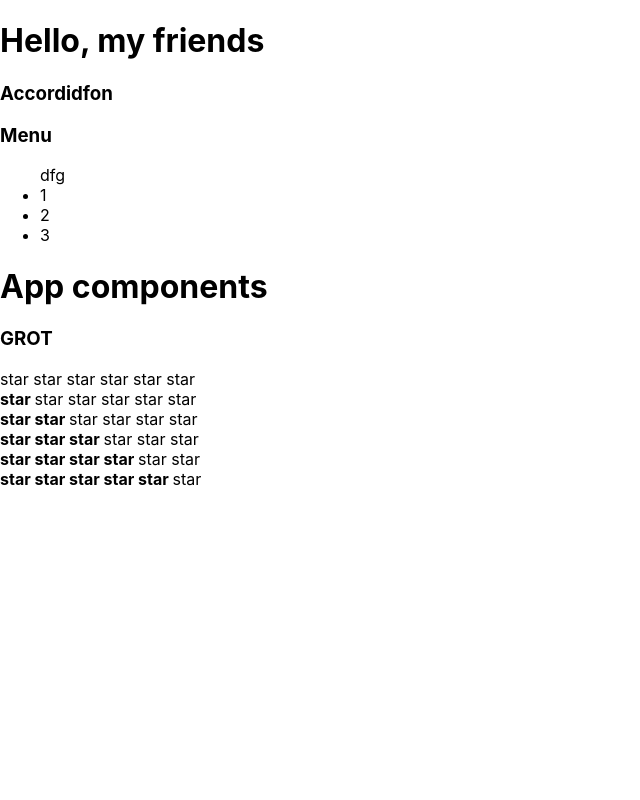
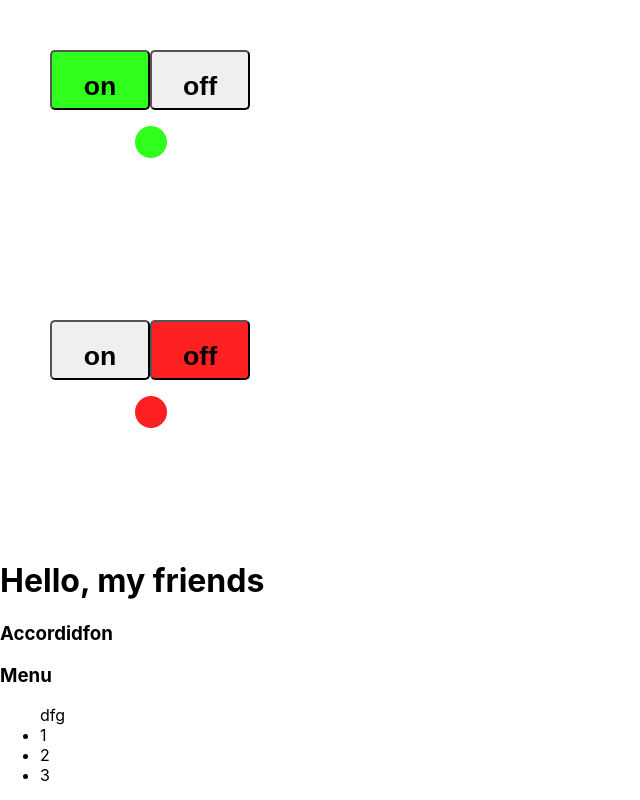
Before and after one commit to Maks-KaNDeR1/React-Kabzda, a React (Create React App) app: page / in a window 1280 px wide. Shown: the top 800 px of the page, without its empty margins (0-640 px from the left). Built offline with nearby package versions, Linux system fonts and the light colour scheme.

Commit message:
OnOff switch

```diff
--- a/src/App.tsx
+++ b/src/App.tsx
@@ -1,12 +1,15 @@
 import React from 'react';
 import logo from './logo.svg';
 import './App.css';
-import Rating from "./Rating";
-import Accordion from "./Accordion";
+import Rating from "./components/Rating/Rating";
+import Accordion from "./components/Accordion/Accordion";
+import OnOff from './components/OnOff/OnOff';
 
 function App() {
     return (
         <div>
+            <OnOff switch={true}/>
+            <OnOff switch={false}/>
             <PageTitle title={"Hello, my friends"}/>
             <Accordion titleValue={"Accordidfon"} collapsed={false}/>
             <PageTitle title={"App components"}/>
--- /dev/null
+++ b/src/components/OnOff/OnOff.css
@@ -0,0 +1,30 @@
+
+
+
+.onOf {
+    padding-top: 50px;
+    padding-left: 50px;
+}
+
+.button {
+    border-radius: 5px;
+    width: 100px;
+    height: 60px
+
+}
+
+.roundOff {
+  width: 10em;
+  height: 10em;
+  clip-path: circle(1em at 10% 20%);
+  background: rgb(255, 33, 33);
+  padding-left: 850px;
+}
+
+.roundOn {
+  width: 10em;
+  height: 10em;
+  clip-path: circle(1em at 10% 20%);
+  background: rgb(48, 255, 29);
+  padding-left: 850px;
+}
--- /dev/null
+++ b/src/components/OnOff/OnOff.tsx
@@ -0,0 +1,44 @@
+import React from 'react'
+import './OnOff.css'
+
+type swithPropsType = {
+    switch: boolean
+}
+
+const SwitchOn = () => {
+    return (
+        <div className='onOf'>
+        <div>
+            <button className='button'
+                style={{ backgroundColor: 'rgb(48, 255, 29)' }}>
+                <h1>on</h1></button>
+            <button className='button'>
+                <h1>off</h1></button>
+        </div>
+        <div className='roundOn'></div>
+    </div>)
+}
+const SwitchOff = () => {
+    return (
+        <div className='onOf'>
+        <div>
+            <button className='button'>
+                <h1>on</h1></button>
+            <button className='button'
+                style={{ backgroundColor: 'rgb(255, 33, 33)' }}>
+                <h1>off</h1></button>
+        </div>
+        <div className='roundOff'></div>
+    </div>)
+}
+
+function OnOff(props: swithPropsType) {
+    if (props.switch === true) {
+        return <SwitchOn />
+    } else {
+        return <SwitchOff />
+    }
+}
+
+
+export default OnOff
```
Also changed, not shown: src/components/Accordion/Accordion.tsx (renamed from src/Accordion.tsx), src/components/Rating/Rating.tsx (renamed from src/Rating.tsx).
